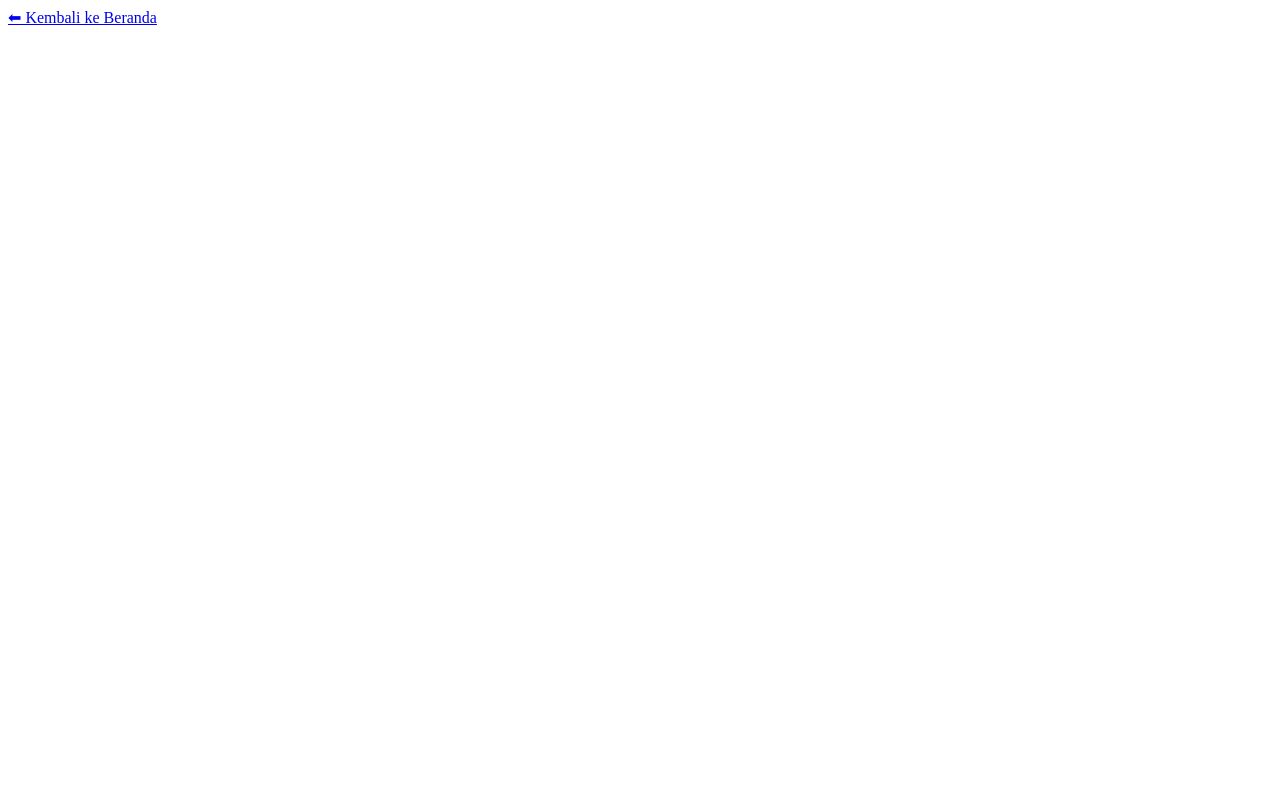
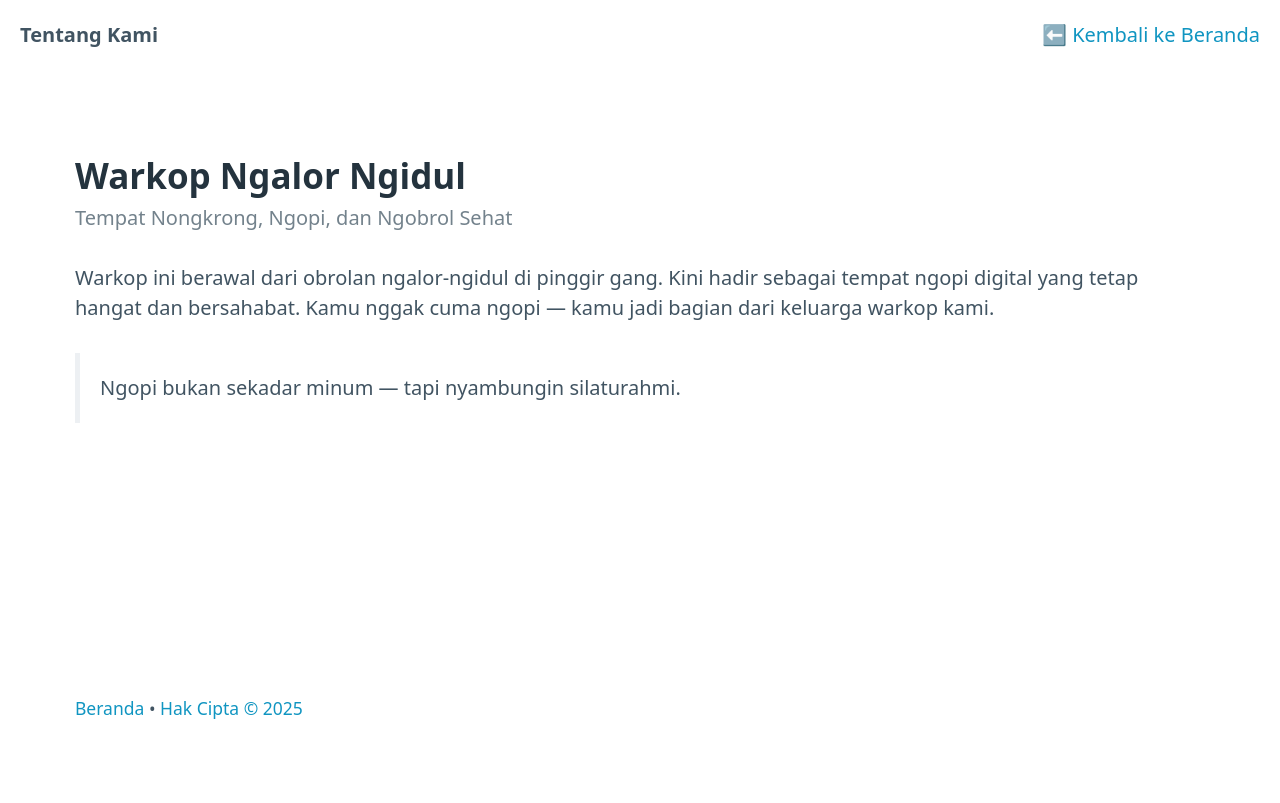
Before and after one commit to Aventeen/TOKO-ONLINE-, a plain HTML site: page tentang.html in a window 1280 px wide. Drawn offline with nearby package versions, Linux system fonts and the light colour scheme.

Commit message:
Update tentang.html

```diff
--- a/tentang.html
+++ b/tentang.html
@@ -1 +1,41 @@
-<a href="index.html">⬅ Kembali ke Beranda</a>
+<!DOCTYPE html>
+<html lang="id">
+  <head>
+    <meta charset="UTF-8" />
+    <meta name="viewport" content="width=device-width, initial-scale=1" />
+    <title>Tentang Warkop Ngalor Ngidul</title>
+    <link rel="stylesheet" href="https://cdn.jsdelivr.net/npm/@picocss/pico@1/css/pico.min.css" />
+  </head>
+  <body>
+    <nav class="container-fluid">
+      <ul>
+        <li><strong>Tentang Kami</strong></li>
+      </ul>
+      <ul>
+        <li><a href="index.html">⬅ Kembali ke Beranda</a></li>
+      </ul>
+    </nav>
+
+    <main class="container">
+      <div class="grid">
+        <section>
+          <hgroup>
+            <h2>Warkop Ngalor Ngidul</h2>
+            <h3>Tempat Nongkrong, Ngopi, dan Ngobrol Sehat</h3>
+          </hgroup>
+
+          <p>
+            Warkop ini berawal dari obrolan ngalor-ngidul di pinggir gang. Kini hadir sebagai tempat ngopi digital
+            yang tetap hangat dan bersahabat. Kamu nggak cuma ngopi — kamu jadi bagian dari keluarga warkop kami.
+          </p>
+
+          <blockquote>Ngopi bukan sekadar minum — tapi nyambungin silaturahmi.</blockquote>
+        </section>
+      </div>
+    </main>
+
+    <footer class="container">
+      <small><a href="index.html">Beranda</a> • <a href="#">Hak Cipta © 2025</a></small>
+    </footer>
+  </body>
+</html>
```
